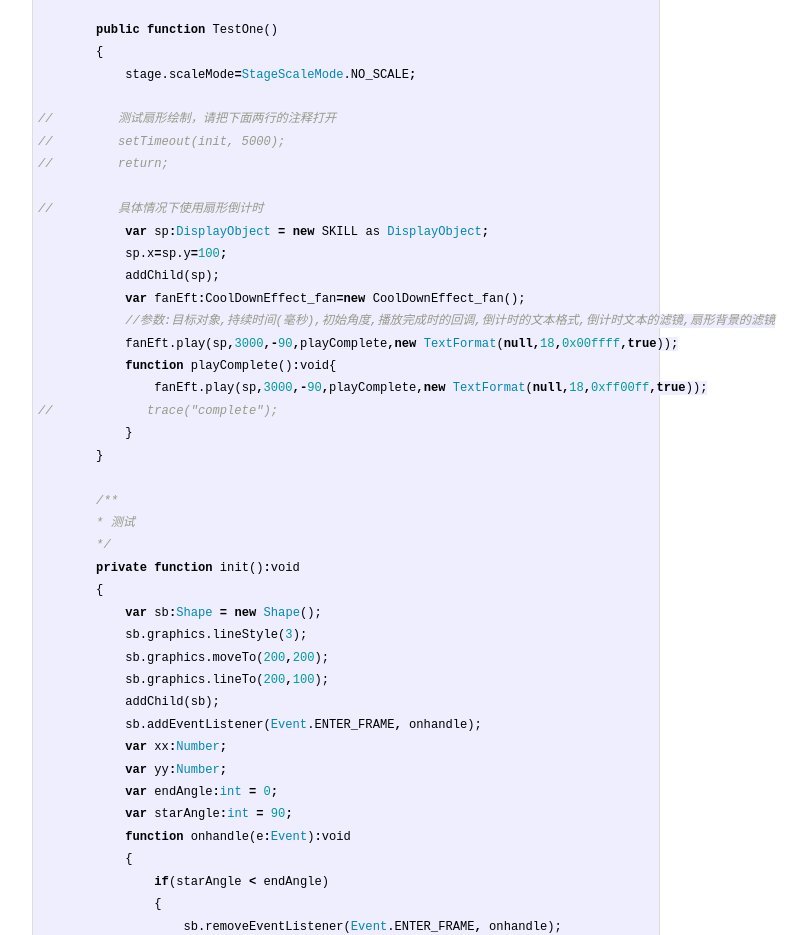
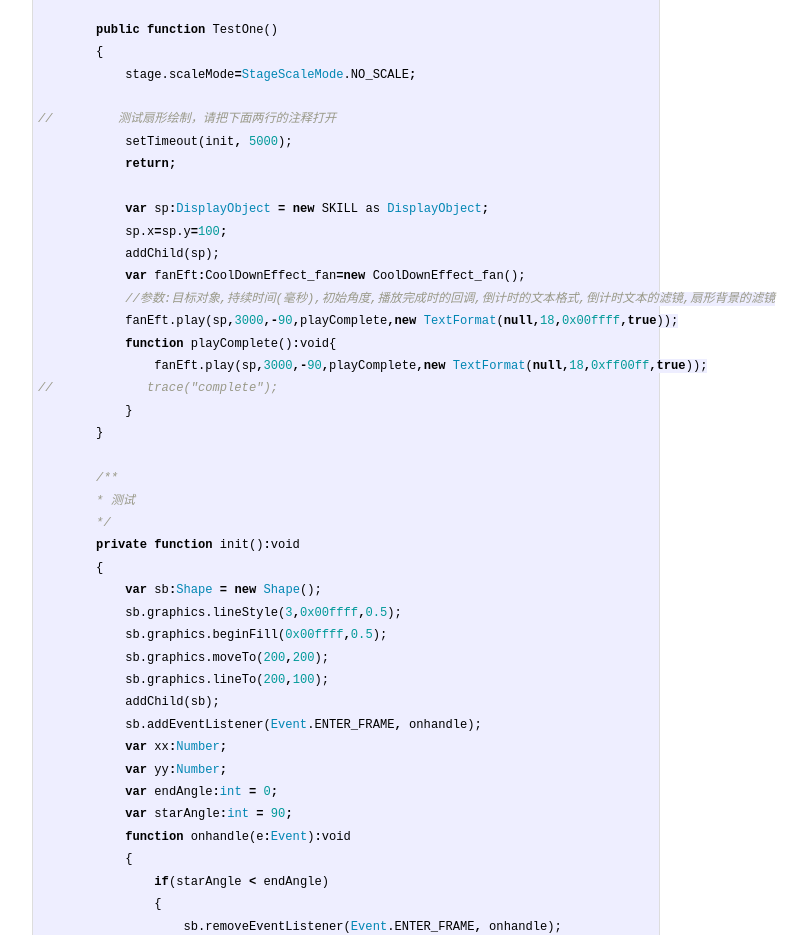
Before and after one commit to lightmath/lightmath.github.io, a plain HTML site: page study/2014/03/30/sector-draw.html in a window 1280 px wide. Shown: the part 8940-9875 px from the top of the page, without its empty margins (294-1102 px from the left). Drawn offline with Linux system fonts and the light colour scheme.

Commit message:
扇形绘制的过程中，填充颜色

```diff
--- a/study/2014/03/30/sector-draw.html
+++ b/study/2014/03/30/sector-draw.html
@@ -426,10 +426,9 @@
             <span class="nx">stage</span><span class="p">.</span><span class="nx">scaleMode</span><span class="o">=</span><span class="nb">StageScaleMode</span><span class="p">.</span><span class="nx">NO_SCALE</span><span class="o">;</span>
 
 <span class="c1">//         测试扇形绘制，请把下面两行的注释打开</span>
-<span class="c1">//         setTimeout(init, 5000);</span>
-<span class="c1">//         return;</span>
+            <span class="nx">setTimeout</span><span class="p">(</span><span class="nx">init</span><span class="o">,</span> <span class="mi">5000</span><span class="p">);</span>
+            <span class="k">return</span><span class="o">;</span>
 
-<span class="c1">//         具体情况下使用扇形倒计时</span>
             <span class="k">var</span> <span class="nx">sp</span><span class="o">:</span><span class="nb">DisplayObject</span> <span class="o">=</span> <span class="k">new</span> <span class="nx">SKILL</span> <span class="nx">as</span> <span class="nb">DisplayObject</span><span class="o">;</span>
             <span class="nx">sp</span><span class="p">.</span><span class="nx">x</span><span class="o">=</span><span class="nx">sp</span><span class="p">.</span><span class="nx">y</span><span class="o">=</span><span class="mi">100</span><span class="o">;</span>
             <span class="nx">addChild</span><span class="p">(</span><span class="nx">sp</span><span class="p">);</span>
@@ -448,7 +447,8 @@
         <span class="kd">private</span> <span class="kd">function</span> <span class="nx">init</span><span class="p">()</span><span class="o">:</span><span class="nx">void</span>
         <span class="p">{</span>
             <span class="k">var</span> <span class="nx">sb</span><span class="o">:</span><span class="nb">Shape</span> <span class="o">=</span> <span class="k">new</span> <span class="nb">Shape</span><span class="p">();</span>
-            <span class="nx">sb</span><span class="p">.</span><span class="nx">graphics</span><span class="p">.</span><span class="nx">lineStyle</span><span class="p">(</span><span class="mi">3</span><span class="p">);</span>
+            <span class="nx">sb</span><span class="p">.</span><span class="nx">graphics</span><span class="p">.</span><span class="nx">lineStyle</span><span class="p">(</span><span class="mi">3</span><span class="o">,</span><span class="mh">0x00ffff</span><span class="o">,</span><span class="mf">0.5</span><span class="p">);</span>
+            <span class="nx">sb</span><span class="p">.</span><span class="nx">graphics</span><span class="p">.</span><span class="nx">beginFill</span><span class="p">(</span><span class="mh">0x00ffff</span><span class="o">,</span><span class="mf">0.5</span><span class="p">);</span>
             <span class="nx">sb</span><span class="p">.</span><span class="nx">graphics</span><span class="p">.</span><span class="nx">moveTo</span><span class="p">(</span><span class="mi">200</span><span class="o">,</span><span class="mi">200</span><span class="p">);</span>
             <span class="nx">sb</span><span class="p">.</span><span class="nx">graphics</span><span class="p">.</span><span class="nx">lineTo</span><span class="p">(</span><span class="mi">200</span><span class="o">,</span><span class="mi">100</span><span class="p">);</span>
             <span class="nx">addChild</span><span class="p">(</span><span class="nx">sb</span><span class="p">);</span>
```
